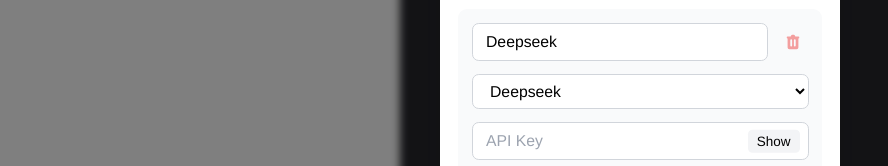
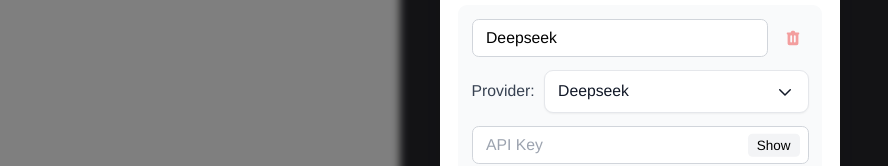
Before and after one commit to Coooder-Crypto/web-assistant-frontend, a React (Vite) app: page / in a window 1280 px wide. Both pictures are taken after a click on the button 361 px from the left and 38 px from the top of the page. Shown: the part 277-443 px from the top of the page, without its empty margins (0-888 px from the left). Built offline with nearby package versions, Linux system fonts and the light colour scheme.

Commit message:
feat: selector

```diff
--- a/src/components/Chat.tsx
+++ b/src/components/Chat.tsx
@@ -1,12 +1,12 @@
 import React, { useState, useRef, useEffect } from 'react';
 import { apiManager } from '../utils/api/index';
 import { ChatMessage, ApiProvider } from '@src/types';
-import { ProviderSelector } from './ProviderSelector';
+import { Selector, Option } from './common/Selector';
 import ReactMarkdown from 'react-markdown';
 import remarkGfm from 'remark-gfm';
 import { useApp } from '../store/AppContext';
 import { handleError } from '../store/AppContext';
-import { getSelectedProvider } from '../utils/storage';
+import { getSelectedProvider, setSelectedProvider, getApiSettings } from '../utils/storage';
 
 interface ChatProps {
   pageContent: string;
@@ -20,13 +20,21 @@
   const [input, setInput] = useState('');
   const [isSending, setIsSending] = useState(false);
   const [provider, setProvider] = useState<ApiProvider>('deepseek');
+  const [providers, setProviders] = useState<Option<ApiProvider>[]>([]);
   const { setError } = useApp();
   const messagesEndRef = useRef<HTMLDivElement>(null);
   const MAX_MESSAGES = 10;
 
   useEffect(() => {
     const loadInitialState = async () => {
-      const savedMessages = localStorage.getItem('chatHistory');
+      try {
+        const [savedMessages, savedProvider, apiSettings] = await Promise.all([
+          localStorage.getItem('chatHistory'),
+          getSelectedProvider(),
+          getApiSettings(),
+        ]);
+
+        // 加载消息历史
         if (savedMessages) {
           try {
             const parsed = JSON.parse(savedMessages);
@@ -37,9 +45,22 @@
           }
         }
 
-      const savedProvider = await getSelectedProvider();
-      if (savedProvider) {
+        // 加载API提供者选项
+        const providerOptions = apiSettings.map(setting => ({
+          label: setting.name || setting.provider,
+          value: setting.provider,
+        }));
+        setProviders(providerOptions);
+
+        // 设置当前选中的提供者
+        if (savedProvider && apiSettings.some(s => s.provider === savedProvider)) {
           setProvider(savedProvider);
+        } else if (apiSettings.length > 0) {
+          setProvider(apiSettings[0].provider);
+          await setSelectedProvider(apiSettings[0].provider);
+        }
+      } catch (error) {
+        console.error('Failed to load initial state:', error);
       }
     };
 
@@ -65,8 +86,9 @@
     localStorage.removeItem('chatHistory');
   };
 
-  const handleProviderChange = (newProvider: ApiProvider) => {
+  const handleProviderChange = async (newProvider: ApiProvider) => {
     setProvider(newProvider);
+    await setSelectedProvider(newProvider);
   };
 
   const handleSubmit = async (e: React.FormEvent) => {
@@ -138,7 +160,15 @@
       <div className="flex flex-col border-t border-gray-200 dark:border-gray-700 bg-white dark:bg-gray-900">
         {/* Provider Selector and Actions */}
         <div className="p-3 flex items-center justify-between border-b border-gray-200 dark:border-gray-700">
-          <ProviderSelector onProviderChange={handleProviderChange} />
+          {providers.length > 0 && (
+            <Selector
+              options={providers}
+              value={provider}
+              onChange={handleProviderChange}
+              label="Using:"
+              className="min-w-[120px]"
+            />
+          )}
           <div className="flex items-center space-x-2">
             {messages.length > 0 && (
               <button
--- a/src/components/ProviderSelector.tsx
+++ /dev/null
@@ -1,66 +0,0 @@
-import React, { useEffect, useState } from 'react';
-import { ApiProvider } from '@src/types';
-import { ApiSettings, getApiSettings, getSelectedProvider, setSelectedProvider } from '../utils/storage';
-
-interface ProviderSelectorProps {
-  onProviderChange?: (provider: ApiProvider) => void;
-}
-
-export function ProviderSelector({ onProviderChange }: ProviderSelectorProps) {
-  const [settings, setSettings] = useState<ApiSettings[]>([]);
-  const [selectedProvider, setSelected] = useState<ApiProvider | null>(null);
-
-  useEffect(() => {
-    loadSettings();
-  }, []);
-
-  const loadSettings = async () => {
-    try {
-      const [savedSettings, savedProvider] = await Promise.all([
-        getApiSettings(),
-        getSelectedProvider(),
-      ]);
-
-      setSettings(savedSettings);
-
-      if (savedProvider && savedSettings.some((s: ApiSettings) => s.provider === savedProvider)) {
-        setSelected(savedProvider);
-      } else if (savedSettings.length > 0) {
-        // Default to first available provider
-        setSelected(savedSettings[0].provider);
-        await setSelectedProvider(savedSettings[0].provider);
-      }
-    } catch (error) {
-      console.error('Failed to load provider settings:', error);
-    }
-  };
-
-  const handleProviderChange = async (provider: ApiProvider) => {
-    setSelected(provider);
-    await setSelectedProvider(provider);
-    onProviderChange?.(provider);
-  };
-
-  if (settings.length === 0) {
-    return null;
-  }
-
-  return (
-    <div className="flex items-center space-x-2 mb-4">
-      <span className="text-sm text-text-secondary dark:text-text-dark-secondary">
-        Using:
-      </span>
-      <select
-        value={selectedProvider || ''}
-        onChange={(e) => handleProviderChange(e.target.value as ApiProvider)}
-        className="px-3 py-1 text-sm bg-transparent border border-border dark:border-border-dark rounded-md focus:outline-none focus:border-primary dark:focus:border-primary-light"
-      >
-        {settings.map((setting) => (
-          <option key={setting.provider} value={setting.provider}>
-            {setting.name || setting.provider}
-          </option>
-        ))}
-      </select>
-    </div>
-  );
-}
--- a/src/components/Settings.tsx
+++ b/src/components/Settings.tsx
@@ -2,13 +2,14 @@
 import { getApiSettings, setApiSettings, ApiSettings } from '../utils/storage';
 import { useApp } from '../store/AppContext';
 import { ApiProvider } from '@src/types';
+import { Selector, Option } from './common/Selector';
 
 interface SettingsProps {
   onSaved?: () => void;
   onClose: () => void;
 }
 
-const API_PROVIDERS: { label: string; value: ApiProvider }[] = [
+const API_PROVIDERS: Option<ApiProvider>[] = [
   { label: 'Deepseek', value: 'deepseek' },
   { label: 'ChatGPT', value: 'openai' },
   { label: 'Claude', value: 'anthropic' },
@@ -135,17 +136,13 @@
                   </button>
                 </div>
 
-                <select
+                <Selector
+                  options={API_PROVIDERS}
                   value={setting.provider}
-                  onChange={(e) => handleUpdateSetting(index, 'provider', e.target.value as ApiProvider)}
-                  className="w-full px-3 py-1.5 bg-white dark:bg-gray-700 border border-gray-300 dark:border-gray-600 rounded-md text-sm focus:ring-2 focus:ring-primary-light focus:border-transparent"
-                >
-                  {API_PROVIDERS.map((provider) => (
-                    <option key={provider.value} value={provider.value}>
-                      {provider.label}
-                    </option>
-                  ))}
-                </select>
+                  onChange={(value) => handleUpdateSetting(index, 'provider', value)}
+                  label="Provider:"
+                  className="w-full"
+                />
 
                 <div className="relative">
                   <input
--- /dev/null
+++ b/src/components/common/Selector.tsx
@@ -0,0 +1,103 @@
+import React, { useState, useRef, useEffect } from 'react';
+
+export interface Option<T = string> {
+  label: string;
+  value: T;
+}
+
+interface SelectorProps<T = string> {
+  options: Option<T>[];
+  value: T;
+  onChange: (value: T) => void;
+  label?: string;
+  className?: string;
+  disabled?: boolean;
+  placeholder?: string;
+}
+
+export function Selector<T = string>({
+  options,
+  value,
+  onChange,
+  label,
+  className = '',
+  disabled = false,
+  placeholder,
+}: SelectorProps<T>) {
+  const [isOpen, setIsOpen] = useState(false);
+  const containerRef = useRef<HTMLDivElement>(null);
+  const selectedOption = options.find(opt => opt.value === value);
+
+  useEffect(() => {
+    const handleClickOutside = (event: MouseEvent) => {
+      if (containerRef.current && !containerRef.current.contains(event.target as Node)) {
+        setIsOpen(false);
+      }
+    };
+
+    document.addEventListener('mousedown', handleClickOutside);
+    return () => document.removeEventListener('mousedown', handleClickOutside);
+  }, []);
+
+  return (
+    <div className="flex items-center space-x-2" ref={containerRef}>
+      {label && (
+        <span className="text-sm font-medium text-gray-700 dark:text-gray-300">
+          {label}
+        </span>
+      )}
+      <div className={`relative ${className}`}>
+        <button
+          type="button"
+          onClick={() => !disabled && setIsOpen(!isOpen)}
+          disabled={disabled}
+          className={`w-full px-3 py-2 text-sm text-left
+            text-gray-900 dark:text-gray-100
+            bg-white dark:bg-gray-800
+            border border-gray-200 dark:border-gray-700
+            rounded-lg shadow-sm
+            hover:border-gray-300 dark:hover:border-gray-600
+            focus:outline-none focus:ring-2 focus:ring-primary/20 focus:border-primary
+            disabled:opacity-50 disabled:cursor-not-allowed
+            transition-colors duration-200
+            flex items-center justify-between
+          `}
+        >
+          <span className={selectedOption ? '' : 'text-gray-500'}>
+            {selectedOption ? selectedOption.label : placeholder}
+          </span>
+          <svg
+            className={`w-4 h-4 ml-2 transition-transform duration-200 ${isOpen ? 'transform rotate-180' : ''}`}
+            fill="none"
+            stroke="currentColor"
+            viewBox="0 0 24 24"
+          >
+            <path strokeLinecap="round" strokeLinejoin="round" strokeWidth={2} d="M19 9l-7 7-7-7" />
+          </svg>
+        </button>
+
+        {isOpen && !disabled && (
+          <div className="absolute z-50 w-full mt-1 bg-white dark:bg-gray-800 rounded-lg shadow-lg border border-gray-200 dark:border-gray-700 py-1 max-h-60 overflow-auto">
+            {options.map((option) => (
+              <div
+                key={String(option.value)}
+                onClick={() => {
+                  onChange(option.value);
+                  setIsOpen(false);
+                }}
+                className={`px-3 py-2 text-sm cursor-pointer
+                  ${option.value === value
+                    ? 'bg-primary/10 text-primary dark:text-primary-light'
+                    : 'text-gray-900 dark:text-gray-100 hover:bg-gray-100 dark:hover:bg-gray-700'
+                  }
+                `}
+              >
+                {option.label}
+              </div>
+            ))}
+          </div>
+        )}
+      </div>
+    </div>
+  );
+}
```
Lines whose indentation alone changed are shown as unchanged.
